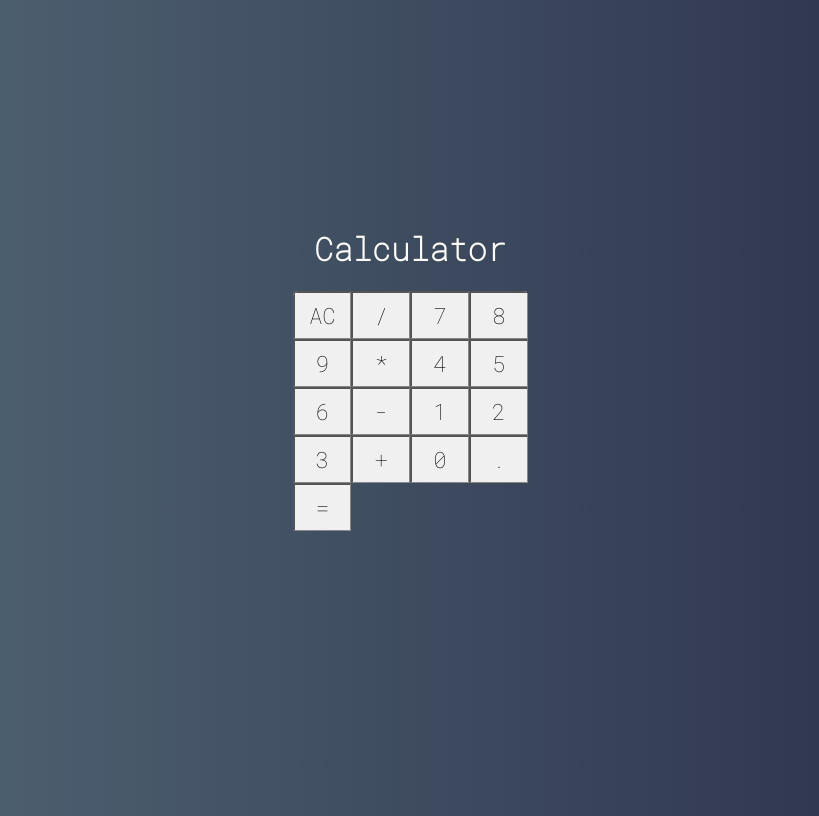
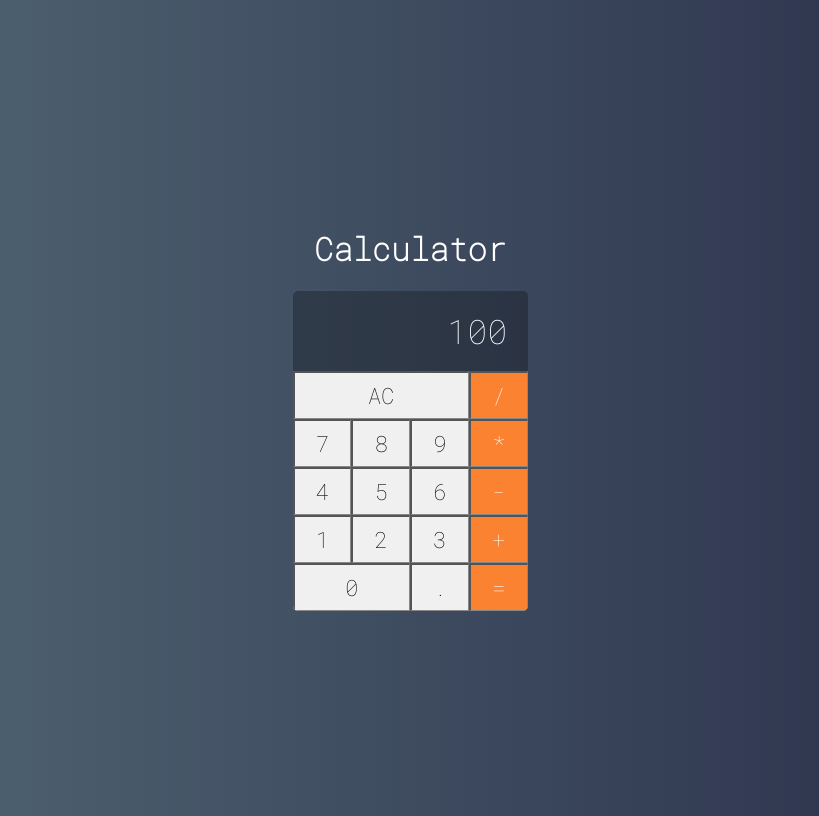
Before and after one commit to fabiomeendes/react-calculator, a React (Create React App) app: page / in a window 1280 px wide. Shown: the whole page, without its empty margins (230-1049 px from the left). Built offline with nearby package versions, Linux system fonts and the light colour scheme.

Commit message:
Classes and buttons clicks

```diff
--- /dev/null
+++ b/src/components/Display.css
@@ -0,0 +1,11 @@
+.display {
+  grid-column: span 4;
+  background-color: #0004;
+
+  display: flex;
+  justify-content: flex-end;
+  align-items: center;
+  padding: 20px;
+  font-size: 2.1em;
+  overflow: hidden;
+}
--- /dev/null
+++ b/src/components/Display.jsx
@@ -0,0 +1,5 @@
+import React from 'react';
+import './Display.css';
+
+export default props =>
+  <div className='display'>{props.value}</div>
--- a/src/components/button.css
+++ b/src/components/button.css
@@ -2,7 +2,6 @@
   --bg-button: #f0f0f0;
   --border-button: solid 1px #888; /*variables*/
 }
-
 .button {
   font-size: 1.4em;
   background-color: var(--bg-button);
@@ -10,3 +9,19 @@
   border-bottom: var(--border-button);
   outline: none;
 }
+.button:active {
+  background-color: #ccc;
+}
+.button.double {
+  grid-column: span 2;
+}
+.button.triple {
+  grid-column: span 3;
+}
+.button.operation {
+  background-color: #fa8231;
+  color: #fff;
+}
+.button.operation:active {
+  background-color: #fa8231cc;
+}
--- a/src/components/button.jsx
+++ b/src/components/button.jsx
@@ -1,5 +1,27 @@
 import React from 'react';
-import './button.css';
+import './Button.css';
 
-export default props =>
-  <button className='button'>{props.label}</button>
+export default props => {
+  let classes = 'button ';
+  classes += props.operation ? 'operation' : '';
+  classes += props.double ? 'double' : '';
+  classes += props.triple ? 'triple' : '';
+
+  return (
+    <button
+      onClick={() => props.click(props.label)}
+      className={classes}>
+      {props.label}
+    </button>
+  )
+}
+
+// export default props =>
+//   <button className={`
+//     button
+//     ${props.operation ? 'operation' : ''}
+//     ${props.double ? 'double' : ''}
+//     ${props.triple ? 'triple' : ''}
+//   `}>
+//     {props.label}
+//   </button>
--- a/src/main/Calculator.css
+++ b/src/main/Calculator.css
@@ -6,5 +6,5 @@
 
   display: grid;
   grid-template-columns: repeat(4, 25%);
-  grid-template-rows: 48px 48px 48px 48px 48px;
+  grid-template-rows: 1fr 48px 48px 48px 48px 48px;
 }
--- a/src/main/Calculator.jsx
+++ b/src/main/Calculator.jsx
@@ -1,28 +1,45 @@
 import React, { Component } from 'react';
 import './Calculator.css';
-import Button from '../components/button';
+
+import Button from '../components/Button';
+import Display from '../components/Display';
 
 export default class Calculator extends Component {
+  constructor(props) {
+    super();
+    this.addDigit = this.addDigit.bind(this); // 1
+  }
+  clearMemory() {
+    console.log('clear');
+  }
+  setOperation(operation) {
+    console.log(operation);
+  }
+  addDigit(n) {
+    console.log(n);
+  }
   render() {
+    const setOperationConst = op => this.setOperation(op); /* 2 */
     return (
       <div className="calculator">
-        <Button label='AC'/>
-        <Button label='/'/>
-        <Button label='7' />
-        <Button label='8' />
-        <Button label='9' />
-        <Button label='*' />
-        <Button label='4' />
-        <Button label='5' />
-        <Button label='6' />
-        <Button label='-' />
-        <Button label='1' />
-        <Button label='2' />
-        <Button label='3' />
-        <Button label='+' />
-        <Button label='0' />
-        <Button label='.' />
-        <Button label='=' />
+        <Display value={100}/>
+        <Button label='AC' click={() => this.clearMemory() /* 3 */} triple />
+        <Button label='/' click={setOperationConst /* 2 */} operation />
+        <Button label='7' click={this.addDigit /* 1 */}/>
+        <Button label='8' click={this.addDigit} />
+        <Button label='9' click={this.addDigit} />
+        <Button label='*' click={setOperationConst} operation />
+        <Button label='4' click={this.addDigit} />
+        <Button label='5' click={this.addDigit} />
+        <Button label='6' click={this.addDigit} />
+        <Button label='-' click={setOperationConst} operation />
+        <Button label='1' click={this.addDigit} />
+        <Button label='2' click={this.addDigit} />
+        <Button label='3' click={this.addDigit} />
+        <Button label='+' click={setOperationConst} operation />
+        <Button label='0' click={this.addDigit} double/>
+        <Button label='.' click={this.addDigit} />
+        <Button label='=' click={setOperationConst} operation/>
       </div>
     )
   }
```
